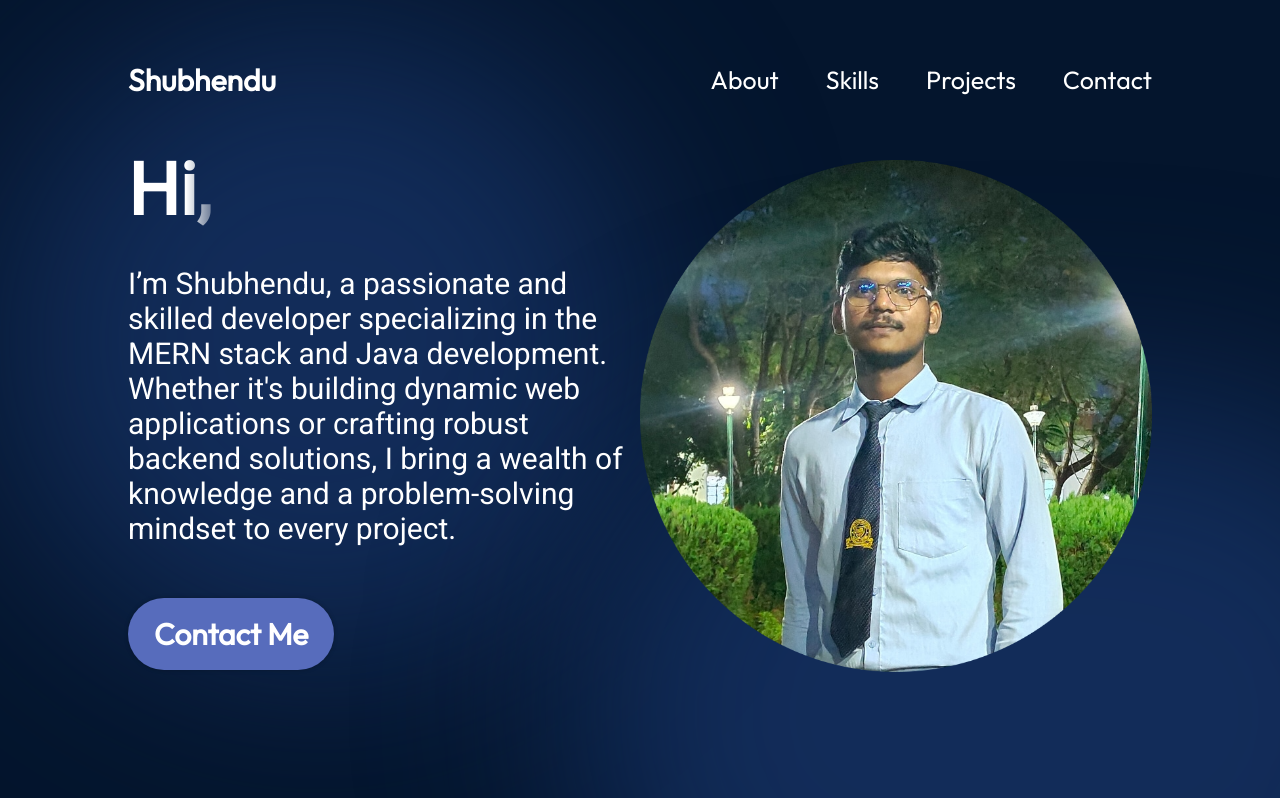
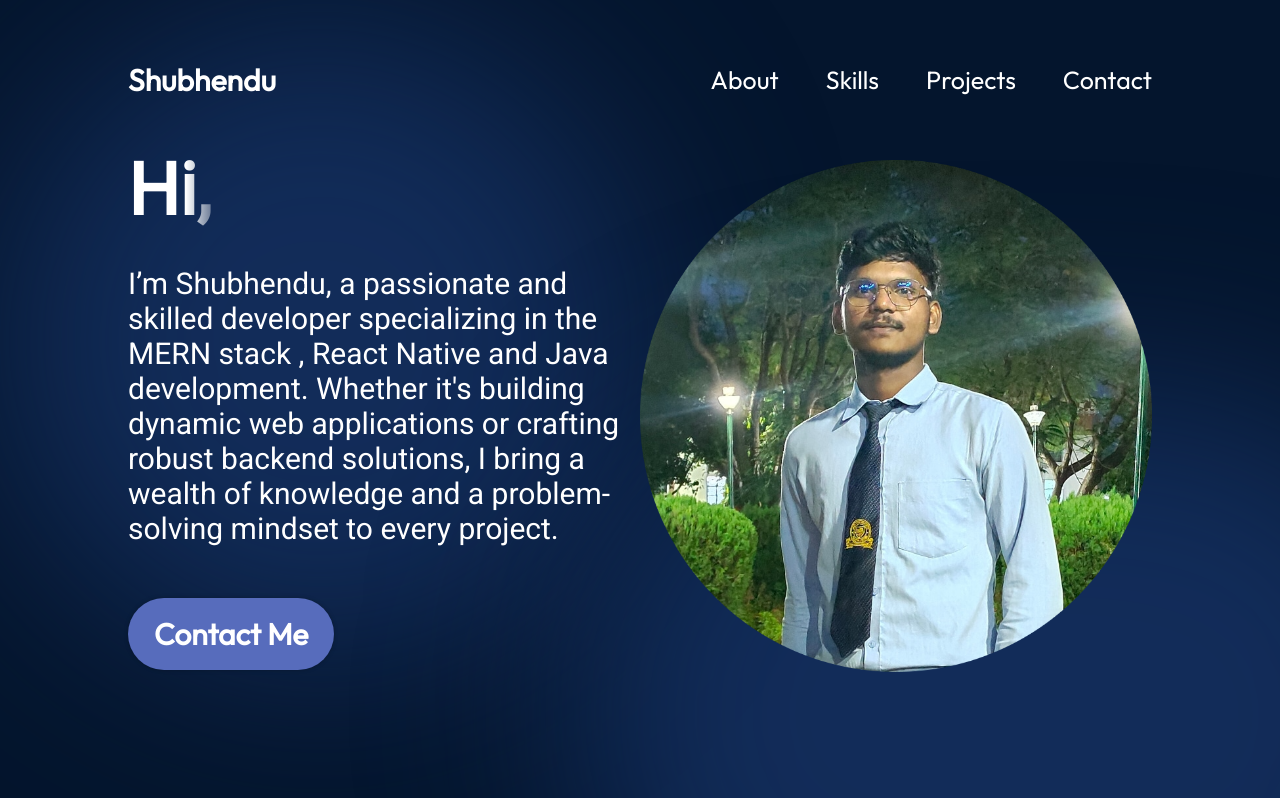
Before and after one commit to Shubhendu-bhakat/PORTFOLIO, a React (Vite) app: page / in a window 1280 px wide. Shown: the top 798 px of the page. Built offline with nearby package versions, Linux system fonts and the light colour scheme.

Commit message:
updated the hero section

```diff
--- a/src/components/Hero/Hero.jsx
+++ b/src/components/Hero/Hero.jsx
@@ -14,7 +14,7 @@ export const Hero = () => {
         <h1 className={styles.title}>Hi,</h1>
         <p className={styles.description}  data-aos="fade-right">
           I’m Shubhendu, a passionate and skilled developer specializing in
-          the MERN stack and Java development. Whether it's building dynamic web
+          the MERN stack , React Native and Java development. Whether it's building dynamic web
           applications or crafting robust backend solutions, I bring a wealth of
           knowledge and a problem-solving mindset to every project.
         </p>
```
